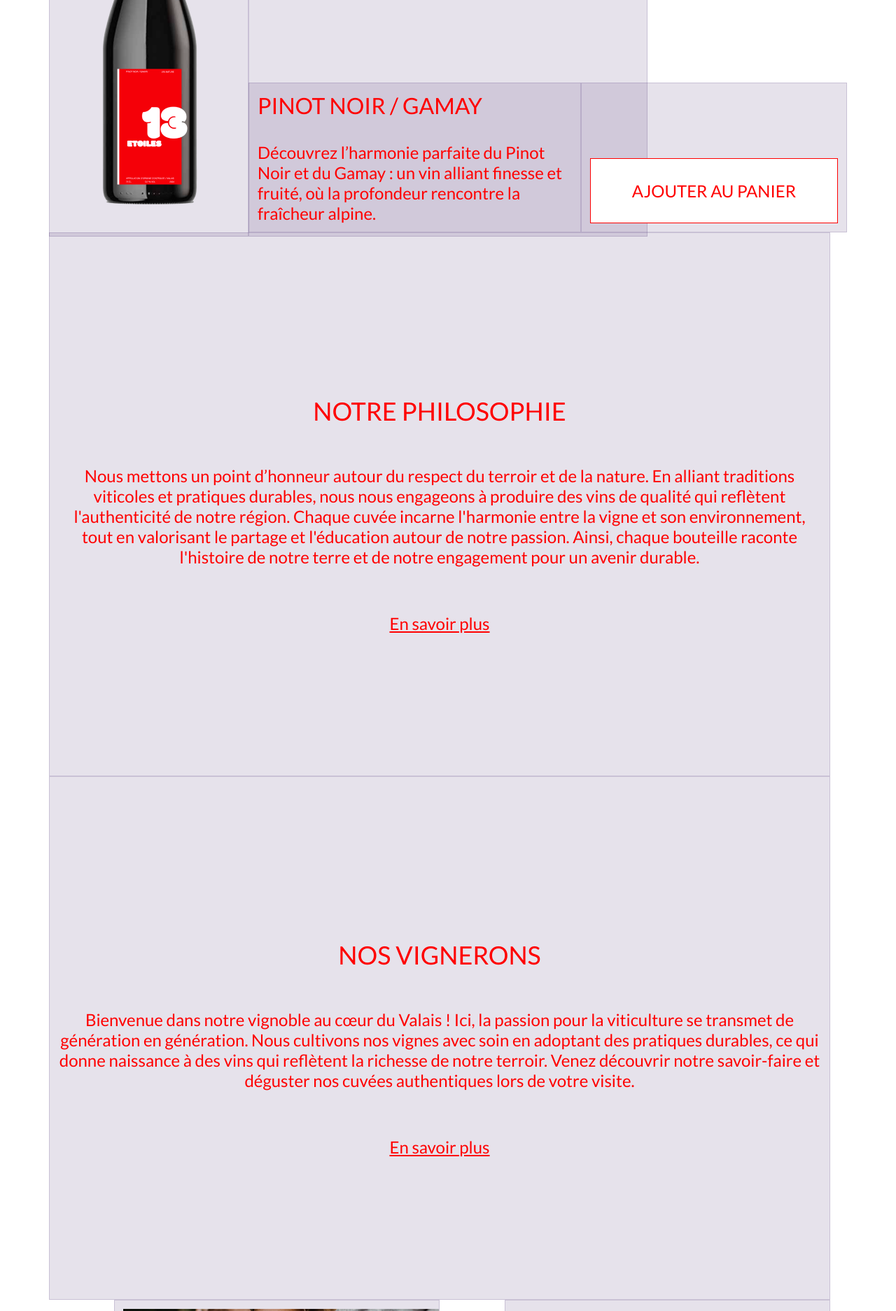
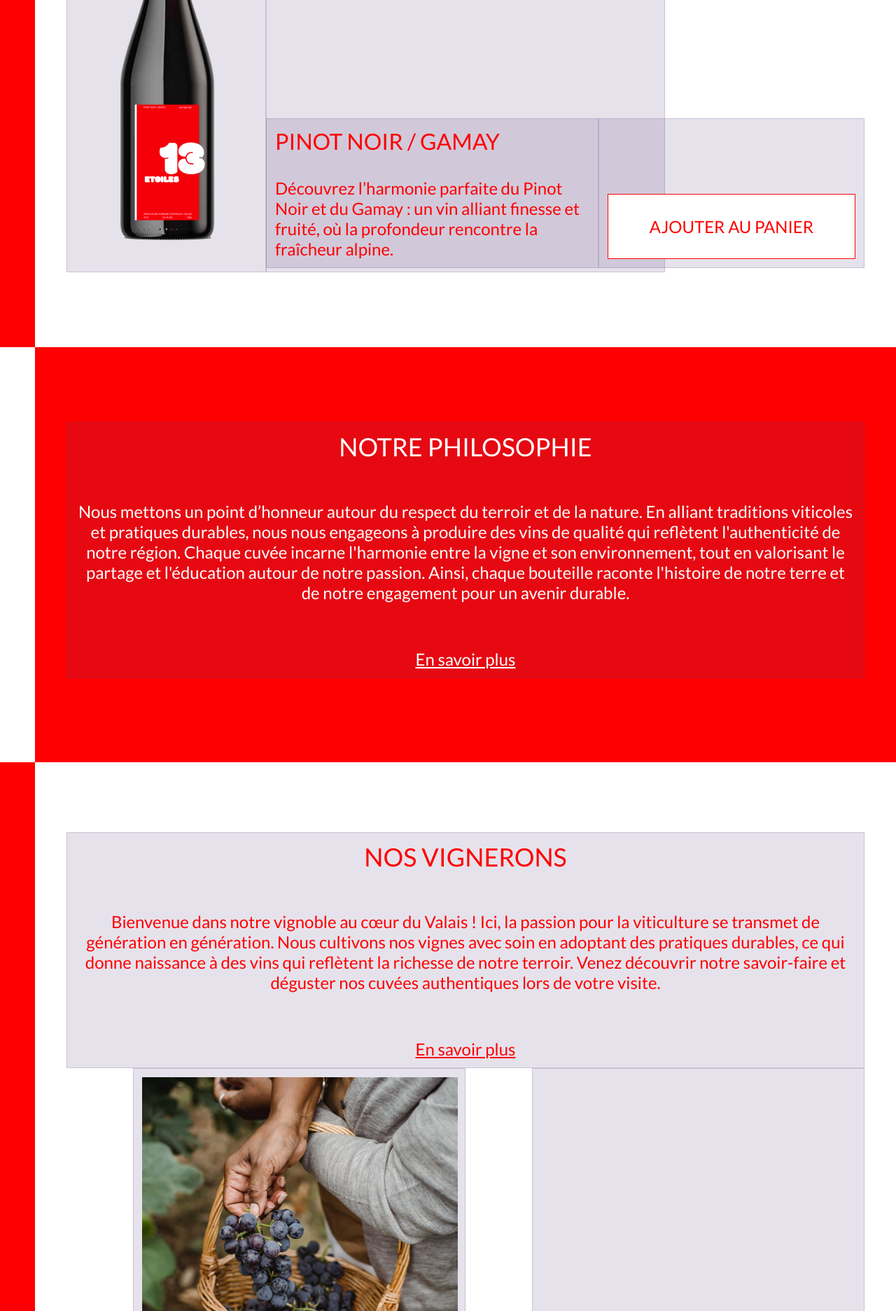
Before and after one commit to NinaToscanelli/vin-nature, a website built with Parcel: page src/index.html in a window 1280 px wide. Shown: the part 761-2634 px from the top of the page at 70% size. Built offline with nearby package versions, Linux system fonts and the light colour scheme.

Commit message:
suite background

```diff
--- a/src/index.html
+++ b/src/index.html
@@ -13,6 +13,7 @@
     />
   </head>
   <body>
+    <div class="header">
       <div class="container">
         <div class="row">
           <div class="col-12">
@@ -27,7 +28,6 @@
               <div class="icônes">
                 <img src="../img/LogoUser.png" alt="user" />
                 <img src="../img/logobasket-shopping.png" alt="shopping" />
-            </div>
               </div>
             </div>
             <div class="col-4 offset-4">
@@ -50,6 +50,13 @@
                 <p>CONTACT</p>
               </div>
             </div>
+          </div>
+        </div>
+      </div>
+    </div>
+    <div class="middle1">
+      <div class="container">
+        <div class="row">
           <div class="col-3">
             <img src="../img/BouteilleRouge.png" alt="vin rouge" />
           </div>
@@ -69,25 +76,38 @@
               <div class="bouton"><p>AJOUTER AU PANIER</p></div>
             </div>
           </div>
+        </div>
+      </div>
+    </div>
+    <div class="middle2">
+      <div class="container">
         <div class="row">
           <div class="col-12">
+            <div class="white">
               <div class="philosophie">
                 <h2>NOTRE PHILOSOPHIE</h2>
                 <p>
-                Nous mettons un point d’honneur autour du respect du terroir et
-                de la nature. En alliant traditions viticoles et pratiques
-                durables, nous nous engageons à produire des vins de qualité qui
-                reflètent l'authenticité de notre région. Chaque cuvée incarne
-                l'harmonie entre la vigne et son environnement, tout en
-                valorisant le partage et l'éducation autour de notre passion.
-                Ainsi, chaque bouteille raconte l'histoire de notre terre et de
-                notre engagement pour un avenir durable.
+                  Nous mettons un point d’honneur autour du respect du terroir
+                  et de la nature. En alliant traditions viticoles et pratiques
+                  durables, nous nous engageons à produire des vins de qualité
+                  qui reflètent l'authenticité de notre région. Chaque cuvée
+                  incarne l'harmonie entre la vigne et son environnement, tout
+                  en valorisant le partage et l'éducation autour de notre
+                  passion. Ainsi, chaque bouteille raconte l'histoire de notre
+                  terre et de notre engagement pour un avenir durable.
                 </p>
                 <div class="plus">
                   <p>En savoir plus</p>
                 </div>
               </div>
             </div>
+          </div>
+        </div>
+      </div>
+    </div>
+    <div class="middle3">
+      <div class="container">
+        <div class="row">
           <div class="col-12">
             <div class="vignerons">
               <h2>NOS VIGNERONS</h2>
@@ -119,6 +139,12 @@
               <div class="bouton"><p>RÉSERVER UNE DÉGUSTATION</p></div>
             </div>
           </div>
+        </div>
+      </div>
+    </div>
+    <div class="footer">
+      <div class="container">
+        <div class="row">
           <div class="col-2">
             <div class="mini">
               <img src="../img/Logo13etoilesMini.png" alt="logo" />
@@ -147,7 +173,6 @@
           <div class="col-2">
             <div class="bio">
               <img src="../img/LogoBioSuisse.png" alt="bio" />
-            </div>
             </div>
           </div>
 
@@ -192,6 +217,7 @@
           </div>
         </div>
       </div>
+    </div>
 
     <script src="js/main.js" type="module"></script>
   </body>
--- a/src/scss/main.scss
+++ b/src/scss/main.scss
@@ -28,10 +28,16 @@ video {
   border: 1px solid rgba(86, 61, 124, 0.2);
 }
 
+.header {
+  border-left: solid 50px white;
+  background-color: #f00;
+}
+
 .top {
   display: flex;
   justify-content: space-between;
   align-items: center;
+  margin-top: 32px;
 }
 .top p {
   color: #fff;
@@ -95,7 +101,6 @@ h2 {
   font-size: 36px;
   font-weight: 400;
   margin-bottom: 56px;
-  margin-top: 220px;
 }
 h3 {
   color: var(--red, #f00);
@@ -107,6 +112,39 @@ h3 {
 
 .philosophie {
   text-align: center;
+}
+
+.middle1 {
+  background-color: white;
+  padding-top: 71px;
+  padding-bottom: 113px;
+  border-left: solid 50px red;
+}
+.middle2 {
+  background-color: #f00;
+  padding-top: 107px;
+  padding-bottom: 120px;
+  border-left: solid 50px white;
+}
+
+.middle3 {
+  background-color: white;
+  padding-top: 100px;
+  padding-bottom: 121px;
+  border-left: solid 50px red;
+}
+
+.footer {
+  background-color: red;
+  padding-top: 37px;
+  padding-bottom: 41px;
+  border-left: solid 50px white;
+}
+
+.white p,
+.white h2,
+.white .plus {
+  color: var(--white, #fff);
 }
 
 .vignerons {
@@ -126,7 +164,6 @@ p {
   margin-top: 66px;
   text-decoration: underline;
   color: #f00;
-  margin-bottom: 191px;
 }
 
 .réservation .accroche {
@@ -222,7 +259,6 @@ p {
 
 .mail {
   display: flex;
-  height: 35px;
   padding: 5px 76px;
   justify-content: center;
   align-items: center;
@@ -240,7 +276,6 @@ p {
 .inscription {
   display: flex;
   width: 106px;
-  height: 35px;
   padding: 5px;
   justify-content: center;
   align-items: center;
```
Lines whose indentation alone changed are shown as unchanged.
